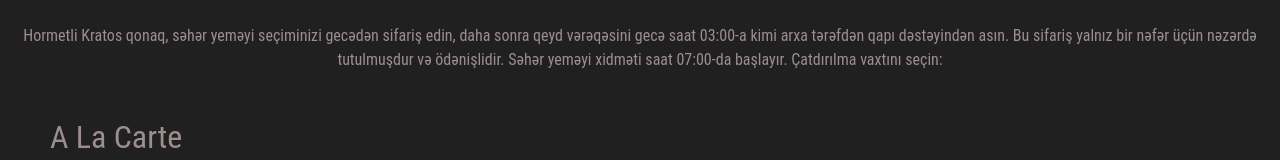
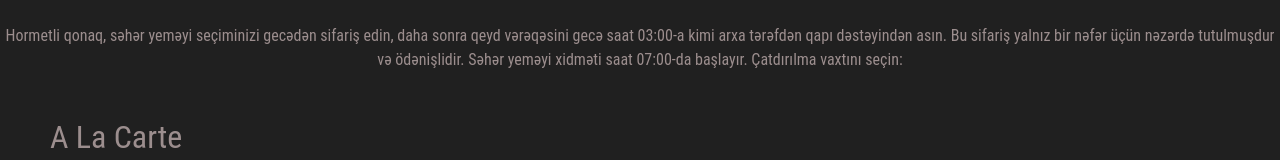
Before and after one commit to ImranBayramov/full, a plain HTML site: page index.html in a window 1280 px wide. Shown: the top 160 px of the page. Drawn offline with nearby package versions, Linux system fonts and the light colour scheme; files whose address does not match are found by name.

Commit message:
Update index.html

```diff
--- a/index.html
+++ b/index.html
@@ -14,7 +14,7 @@
 <body>
     <div class="text"> <br>
         <p class="text-center">
-        Hormetli Kratos qonaq, səhər yeməyi seçiminizi gecədən sifariş edin, daha sonra qeyd vərəqəsini gecə saat 03:00-a kimi
+        Hormetli qonaq, səhər yeməyi seçiminizi gecədən sifariş edin, daha sonra qeyd vərəqəsini gecə saat 03:00-a kimi
             arxa tərəfdən qapı dəstəyindən asın. Bu sifariş yalnız bir nəfər üçün nəzərdə tutulmuşdur və ödənişlidir. Səhər
             yeməyi xidməti saat 07:00-da başlayır. Çatdırılma vaxtını seçin:
         </p>
```
